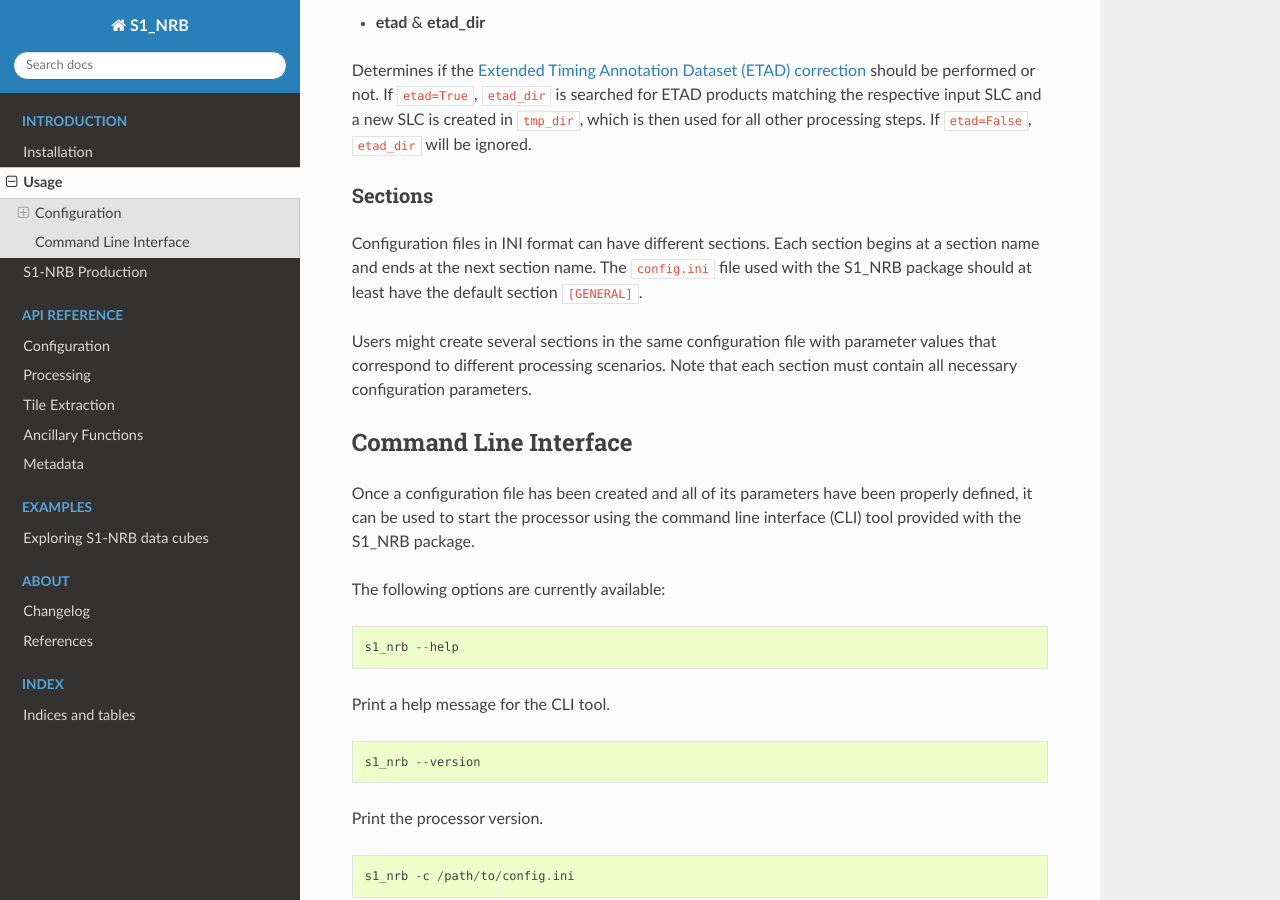
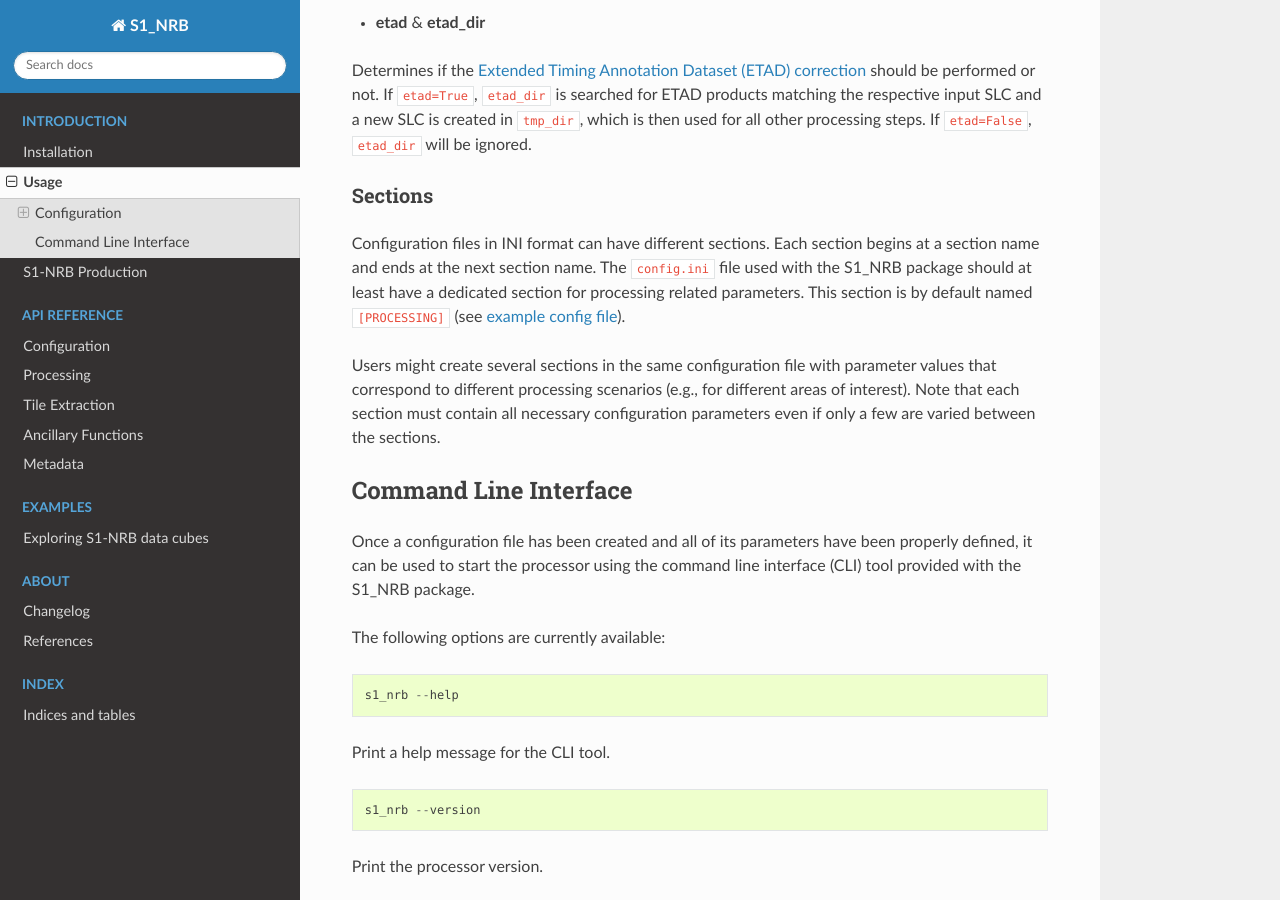
Before and after one commit to SAR-ARD/s1ard, a Sphinx documentation site: the page built from docs/general/usage.rst, in a window 1280 px wide and 900 px high, scrolled down 2413 px. Built offline with Sphinx 7.4.7 and the Read the Docs theme 2.0.0, drawn with Linux system fonts in a browser that asks for light colours.

Commit message:
[docs] update usage.rst

```diff
--- a/docs/general/usage.rst
+++ b/docs/general/usage.rst
@@ -98,10 +98,12 @@ will be ignored.
 Sections
 --------
 Configuration files in INI format can have different sections. Each section begins at a section name and ends at the next
-section name. The ``config.ini`` file used with the S1_NRB package should at least have the default section ``[GENERAL]``.
+section name. The ``config.ini`` file used with the S1_NRB package should at least have a dedicated section for processing
+related parameters. This section is by default named ``[PROCESSING]`` (see `example config file <https://github.com/SAR-ARD/S1_NRB/blob/main/config.ini>`_).
 
 Users might create several sections in the same configuration file with parameter values that correspond to different
-processing scenarios. Note that each section must contain all necessary configuration parameters.
+processing scenarios (e.g., for different areas of interest). Note that each section must contain all necessary
+configuration parameters even if only a few are varied between the sections.
 
 Command Line Interface
 =======================
```
